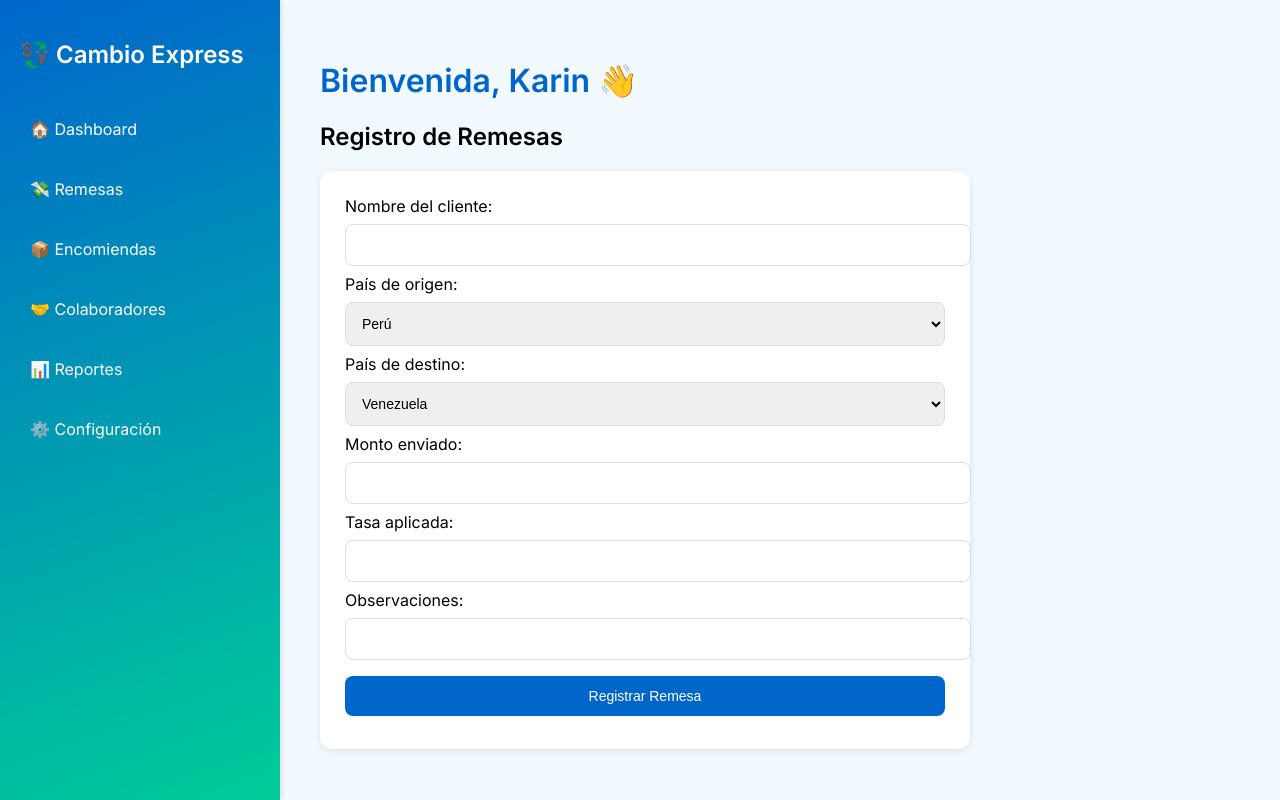
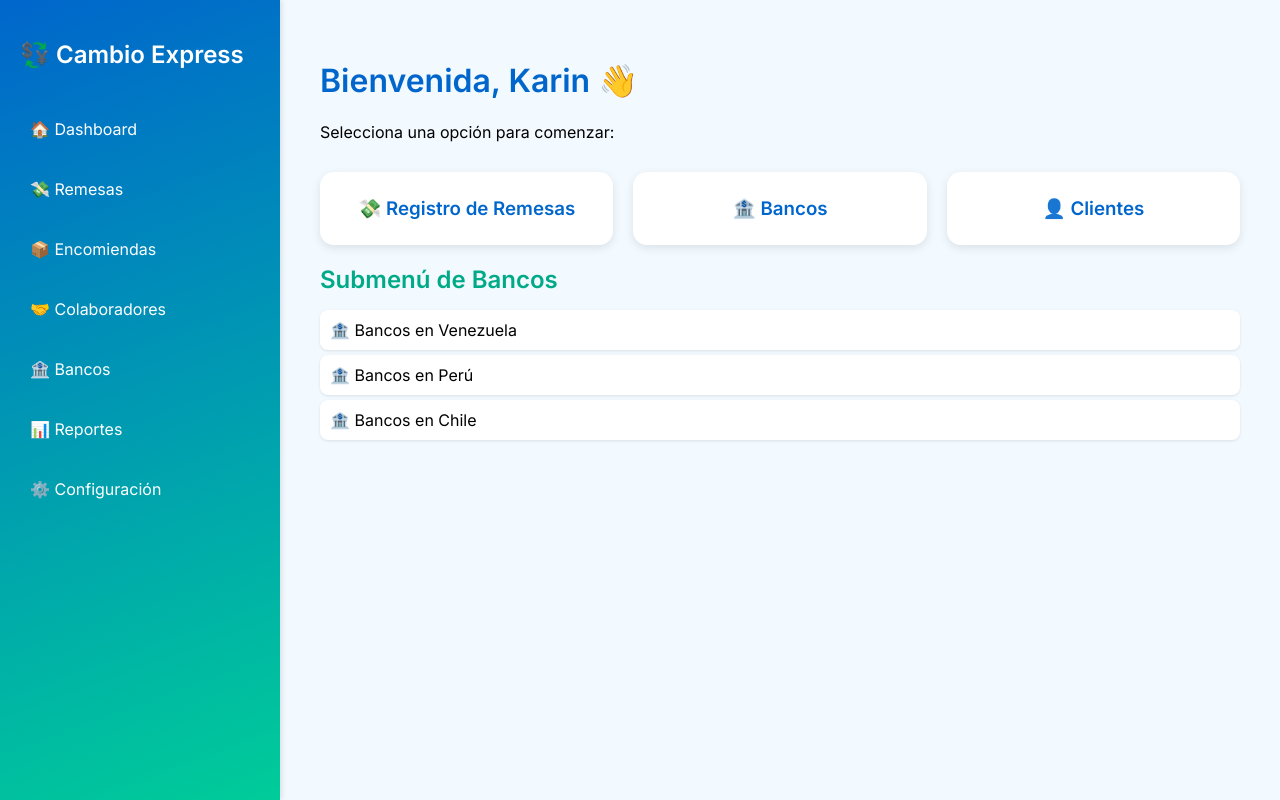
Before and after one commit to karinbarazarte/Cambioexpress2018, a Flask app: page / in a window 1280 px wide. Run offline with Flask 3, Linux system fonts and the light colour scheme.

Commit message:
Add files via upload

```diff
--- a/app.py
+++ b/app.py
@@ -1,30 +1,12 @@
 
-from flask import Flask, render_template, request
+from flask import Flask, render_template
 import os
 
 app = Flask(__name__)
-remesas = []
 
-@app.route('/', methods=['GET', 'POST'])
+@app.route('/')
 def home():
-    if request.method == 'POST':
-        cliente = request.form['cliente']
-        origen = request.form['origen']
-        destino = request.form['destino']
-        monto = float(request.form['monto'])
-        tasa = float(request.form['tasa'])
-        recibido = round(monto * tasa, 2)
-        nota = request.form.get('nota', '')
-        remesas.append({
-            'cliente': cliente,
-            'origen': origen,
-            'destino': destino,
-            'monto': monto,
-            'tasa': tasa,
-            'recibido': recibido,
-            'nota': nota
-        })
-    return render_template('dashboard.html', remesas=remesas)
+    return render_template('dashboard.html')
 
 if __name__ == '__main__':
     port = int(os.environ.get("PORT", 5000))
--- a/templates/dashboard.html
+++ b/templates/dashboard.html
@@ -43,46 +43,45 @@
         h1 {
             color: #0066cc;
         }
-        form {
-            background: #fff;
+        .quick-access {
+            display: grid;
+            grid-template-columns: repeat(auto-fit, minmax(200px, 1fr));
+            gap: 20px;
+            margin-top: 30px;
+        }
+        .card {
+            background: white;
+            border-radius: 14px;
             padding: 25px;
-            border-radius: 12px;
-            box-shadow: 0 2px 8px rgba(0,0,0,0.1);
-            max-width: 600px;
-            margin-bottom: 30px;
-        }
-        input, select, button {
-            width: 100%;
-            padding: 12px;
-            margin: 8px 0;
-            border: 1px solid #ddd;
-            border-radius: 8px;
-            font-size: 14px;
-        }
-        button {
-            background: #0066cc;
-            color: white;
-            border: none;
+            text-align: center;
+            box-shadow: 0 3px 10px rgba(0,0,0,0.1);
+            transition: transform 0.2s ease;
             cursor: pointer;
         }
-        button:hover {
-            background: #005bb5;
+        .card:hover {
+            transform: translateY(-5px);
         }
-        table {
-            background: white;
-            width: 100%;
-            border-collapse: collapse;
+        .card h3 {
+            margin: 0;
+            color: #0066cc;
+        }
+        .submenu {
             margin-top: 20px;
-            border-radius: 10px;
-            overflow: hidden;
         }
-        th, td {
-            padding: 14px;
-            text-align: left;
-            border-bottom: 1px solid #eee;
+        .submenu h2 {
+            color: #00aa88;
+            margin-bottom: 10px;
         }
-        th {
-            background: #e0f0ff;
+        .submenu ul {
+            list-style: none;
+            padding: 0;
+        }
+        .submenu ul li {
+            background: #fff;
+            padding: 10px;
+            border-radius: 8px;
+            margin: 5px 0;
+            box-shadow: 0 1px 3px rgba(0,0,0,0.1);
         }
     </style>
 </head>
@@ -93,58 +92,32 @@
         <a href="#">💸 Remesas</a>
         <a href="#">📦 Encomiendas</a>
         <a href="#">🤝 Colaboradores</a>
+        <a href="#">🏦 Bancos</a>
         <a href="#">📊 Reportes</a>
         <a href="#">⚙️ Configuración</a>
     </div>
     <div class="content">
         <h1>Bienvenida, Karin 👋</h1>
-        <h2>Registro de Remesas</h2>
-        <form method="POST">
-            <label>Nombre del cliente:</label>
-            <input type="text" name="cliente" required>
-
-            <label>País de origen:</label>
-            <select name="origen">
-                <option>Perú</option>
-                <option>Chile</option>
-                <option>Colombia</option>
-                <option>México</option>
-            </select>
-
-            <label>País de destino:</label>
-            <select name="destino">
-                <option>Venezuela</option>
-                <option>Colombia</option>
-                <option>Chile</option>
-                <option>México</option>
-            </select>
-
-            <label>Monto enviado:</label>
-            <input type="number" name="monto" step="0.01" required>
-
-            <label>Tasa aplicada:</label>
-            <input type="number" name="tasa" step="0.0001" required>
-
-            <label>Observaciones:</label>
-            <input type="text" name="nota">
-
-            <button type="submit">Registrar Remesa</button>
-        </form>
-
-        {% if remesas %}
-        <h2>📋 Remesas Registradas</h2>
-        <table>
-            <tr>
-                <th>Cliente</th><th>Origen</th><th>Destino</th><th>Monto</th><th>Tasa</th><th>Recibido</th><th>Nota</th>
-            </tr>
-            {% for r in remesas %}
-            <tr>
-                <td>{{ r.cliente }}</td><td>{{ r.origen }}</td><td>{{ r.destino }}</td>
-                <td>${{ r.monto }}</td><td>{{ r.tasa }}</td><td>${{ r.recibido }}</td><td>{{ r.nota }}</td>
-            </tr>
-            {% endfor %}
-        </table>
-        {% endif %}
+        <p>Selecciona una opción para comenzar:</p>
+        <div class="quick-access">
+            <div class="card" onclick="window.location.href='/remesas'">
+                <h3>💸 Registro de Remesas</h3>
+            </div>
+            <div class="card" onclick="window.location.href='/bancos'">
+                <h3>🏦 Bancos</h3>
+            </div>
+            <div class="card" onclick="window.location.href='/clientes'">
+                <h3>👤 Clientes</h3>
+            </div>
+        </div>
+        <div class="submenu">
+            <h2>Submenú de Bancos</h2>
+            <ul>
+                <li>🏦 Bancos en Venezuela</li>
+                <li>🏦 Bancos en Perú</li>
+                <li>🏦 Bancos en Chile</li>
+            </ul>
+        </div>
     </div>
 </body>
 </html>
```
Also changed, not shown: README.md.
